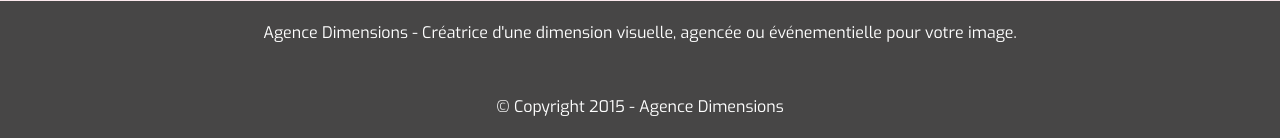
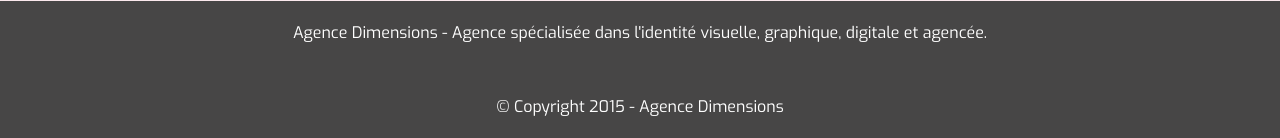
Before and after one commit to Fwedede/dimensions, a PHP site: page /dimensions_demo/ in a window 1280 px wide. Shown: the part 2978-3116 px from the top of the page. Run offline with PHP 8.4, Linux system fonts and the light colour scheme; data comes from the database, SQL or seed files in the repository; style sheets or scripts are compiled from the project's sources; some libraries are stand-ins or nearby versions; some web fonts are replaced.

Commit message:
Modification du texte dans le footer

```diff
--- a/index.php
+++ b/index.php
@@ -140,12 +140,10 @@
 </main>
 
 <footer class="text-center font-xs">
-	<section>
-		<p>Agence Dimensions - Créatrice d'une dimension visuelle, agencée ou événementielle pour votre image.</p>
-		<div class="fb-like inline-flex" data-href="https://www.facebook.com/pages/Agence-Dimensions/965360680158140" data-layout="button_count" data-action="like" data-show-faces="true" data-share="false"></div>
-		<!--div class="g-plusone inline-flex" data-size="medium" data-annotation="inline" data-width="300"></div-->
-		<p>© Copyright 2015 - Agence Dimensions</p>
-	</section>
+	<p>Agence Dimensions - Agence spécialisée dans l'identité visuelle, graphique, digitale et agencée.</p>
+	<div class="fb-like inline-flex" data-href="https://www.facebook.com/pages/Agence-Dimensions/965360680158140" data-layout="button_count" data-action="like" data-show-faces="true" data-share="false"></div>
+	<!--div class="g-plusone inline-flex" data-size="medium" data-annotation="inline" data-width="300"></div-->
+	<p>© Copyright 2015 - Agence Dimensions</p>
 </footer>
 
 <script src="https://ajax.googleapis.com/ajax/libs/jquery/2.0.2/jquery.min.js" type="text/javascript"></script>
```
